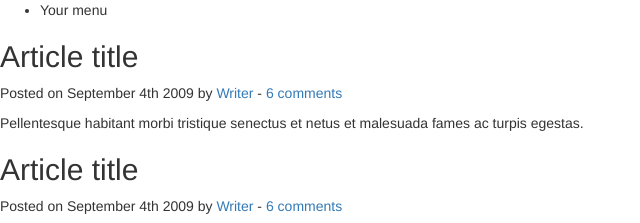
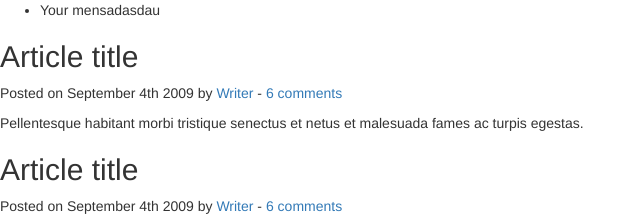
Before and after one commit to mact200590/Proyectos, a plain HTML site: page index.html in a window 1280 px wide. Shown: the top 223 px of the page, 0-640 px from the left. Drawn offline with nearby package versions, Linux system fonts and the light colour scheme.

Commit message:
Otro Commit

```diff
--- a/index.html
+++ b/index.html
@@ -11,7 +11,7 @@
 	<header>
 		<nav>
 			<ul>
-				<li>Your menu</li>
+				<li>Your mensadasdau</li>
 			</ul>
 		</nav>
 	</header>
```
